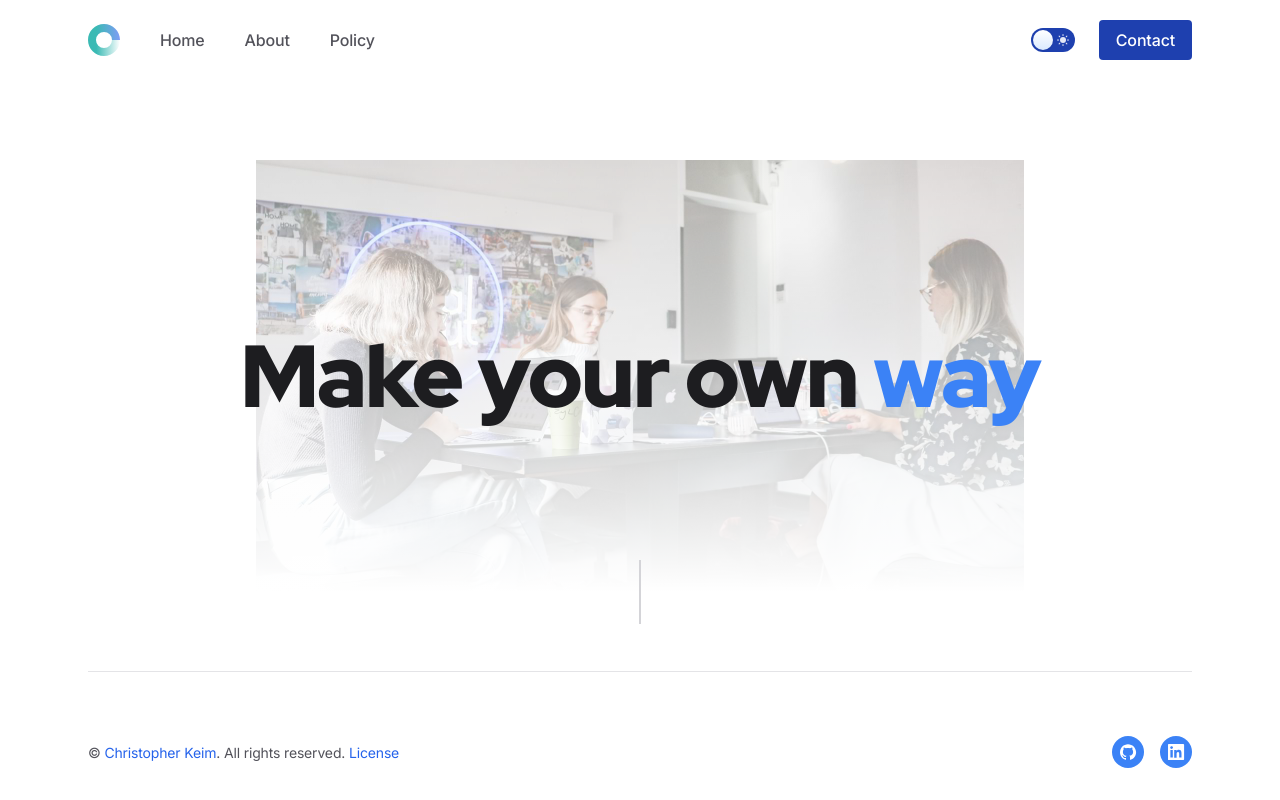
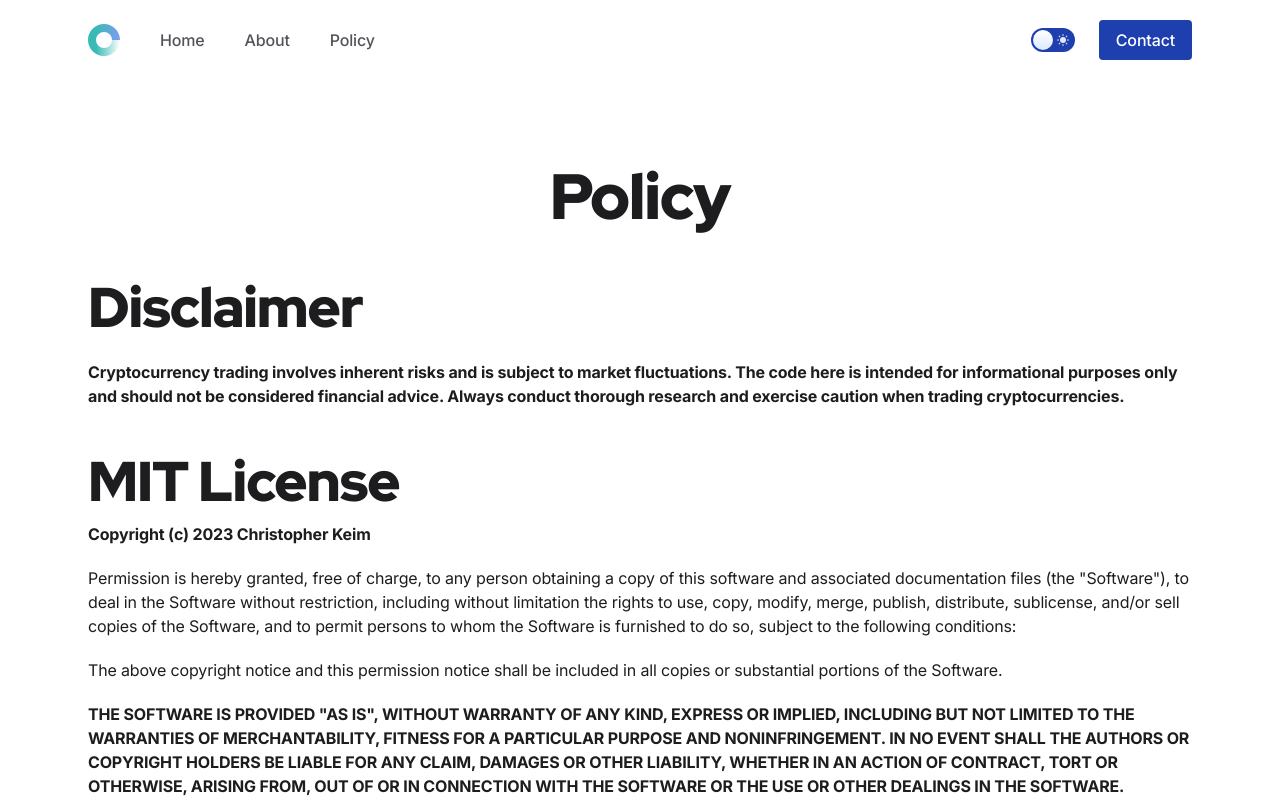
Before and after one commit to christopherkeim/crypto-real-time-inference, a Next.js app in the folder frontend/: page /policy in a window 1280 px wide. Shown: the top 800 px of the page. Built offline with nearby package versions, Linux system fonts and the light colour scheme.

Commit message:
Added Policy page with content

```diff
--- a/frontend/app/policy/page.tsx
+++ b/frontend/app/policy/page.tsx
@@ -1,9 +1,71 @@
-import Hero from "@/components/hero-about";
+import FadeAnimation from "@/components/ui/FadeAnimation";
 
 export default function page() {
   return (
     <>
-      <Hero />
+      <section className="relative">
+        <div className="relative mx-auto max-w-6xl px-4 sm:px-6">
+          <div className="pb-12 pt-32 md:pb-20 md:pt-40">
+            <FadeAnimation className="mb-10 text-center">
+              <h1 className="h1 font-red-hat-display">Policy</h1>
+            </FadeAnimation>
+            <FadeAnimation className="mb-5" fadeDelay={100}>
+              <h2 className="h2 font-red-hat-display">Disclaimer</h2>
+            </FadeAnimation>
+            <FadeAnimation className="mb-10" fadeDelay={200}>
+              <p>
+                <strong>
+                  Cryptocurrency trading involves inherent risks and is subject
+                  to market fluctuations. The code here is intended for
+                  informational purposes only and should not be considered
+                  financial advice. Always conduct thorough research and
+                  exercise caution when trading cryptocurrencies.
+                </strong>
+              </p>
+            </FadeAnimation>
+            <FadeAnimation className="mb-2" fadeDelay={300}>
+              <h2 className="h2 font-red-hat-display">MIT License</h2>
+            </FadeAnimation>
+            <FadeAnimation className="mb-5" fadeDelay={400}>
+              <p>
+                <strong>Copyright (c) 2023 Christopher Keim</strong>
+              </p>
+            </FadeAnimation>
+            <FadeAnimation className="mb-5" fadeDelay={500}>
+              <p>
+                Permission is hereby granted, free of charge, to any person
+                obtaining a copy of this software and associated documentation
+                files (the &quot;Software&quot;), to deal in the Software
+                without restriction, including without limitation the rights to
+                use, copy, modify, merge, publish, distribute, sublicense,
+                and/or sell copies of the Software, and to permit persons to
+                whom the Software is furnished to do so, subject to the
+                following conditions:
+              </p>
+            </FadeAnimation>
+            <FadeAnimation className="mb-5" fadeDelay={600}>
+              <p>
+                The above copyright notice and this permission notice shall be
+                included in all copies or substantial portions of the Software.
+              </p>
+            </FadeAnimation>
+            <FadeAnimation className="mb-2" fadeDelay={700}>
+              <p>
+                <strong>
+                  THE SOFTWARE IS PROVIDED &quot;AS IS&quot;, WITHOUT WARRANTY
+                  OF ANY KIND, EXPRESS OR IMPLIED, INCLUDING BUT NOT LIMITED TO
+                  THE WARRANTIES OF MERCHANTABILITY, FITNESS FOR A PARTICULAR
+                  PURPOSE AND NONINFRINGEMENT. IN NO EVENT SHALL THE AUTHORS OR
+                  COPYRIGHT HOLDERS BE LIABLE FOR ANY CLAIM, DAMAGES OR OTHER
+                  LIABILITY, WHETHER IN AN ACTION OF CONTRACT, TORT OR
+                  OTHERWISE, ARISING FROM, OUT OF OR IN CONNECTION WITH THE
+                  SOFTWARE OR THE USE OR OTHER DEALINGS IN THE SOFTWARE.
+                </strong>
+              </p>
+            </FadeAnimation>
+          </div>
+        </div>
+      </section>
     </>
   );
 }
```
